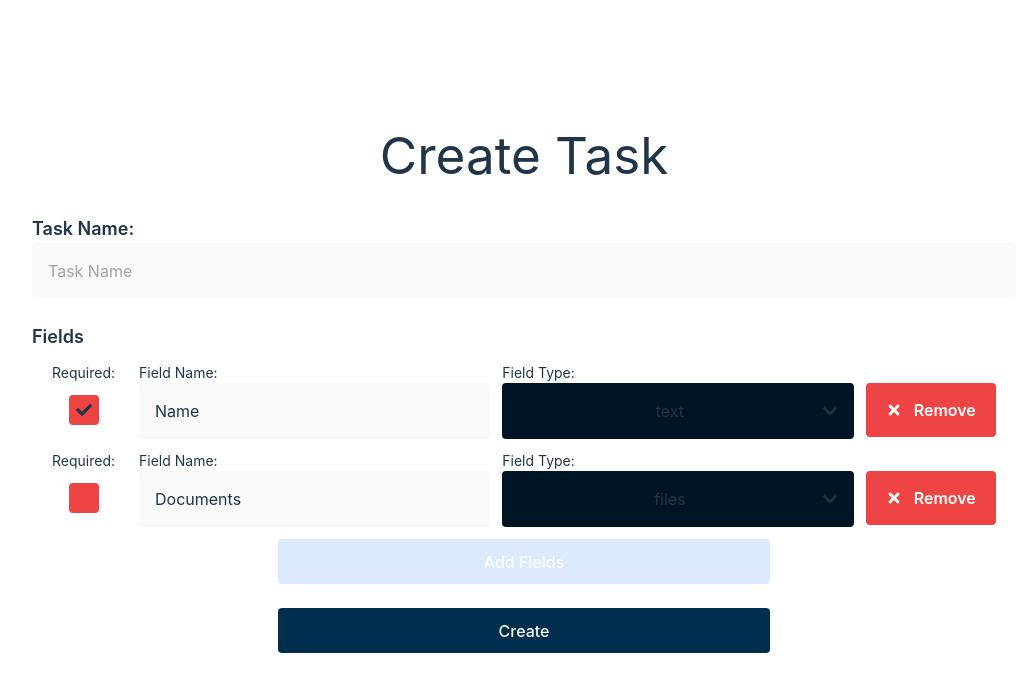
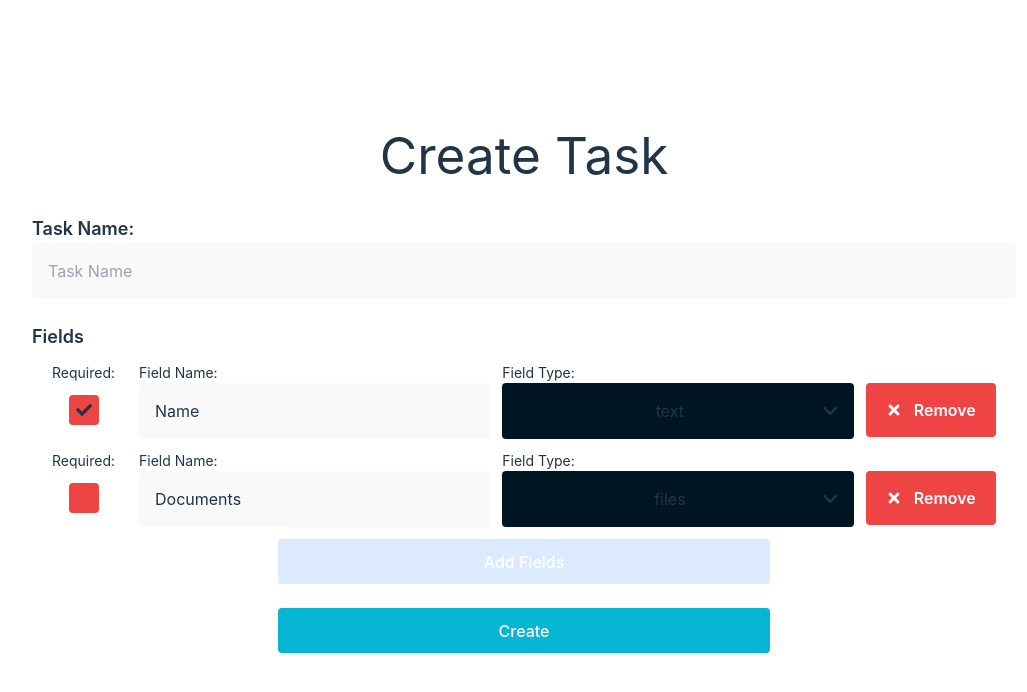
Before and after one commit to ashishthomas2202/data-logger, a React (Vite) app: page /tasks/create in a window 1280 px wide. Shown: the top 692 px of the page, without its empty margins (116-1143 px from the left). Built offline with nearby package versions, Linux system fonts and the light colour scheme.

Commit message:
created alert on form submission

```diff
--- a/src/components/pages/tasks/Create.jsx
+++ b/src/components/pages/tasks/Create.jsx
@@ -12,10 +12,27 @@ export default function CreateTask() {
   useEffect(() => {
     console.log(fields);
   }, [fields]);
+
+  const handleSubmit = (e) => {
+    e.preventDefault();
+    if (fields.length == 0) {
+      alert("Please add at least one field");
+    } else {
+      let data = {
+        task: taskName,
+        fields: fields,
+      };
+      console.log(data);
+    }
+  };
+
   return (
     <div>
       <h1 className="mb-3">Create Task</h1>
-      <form className="w-screen p-5 max-w-5xl flex flex-col gap-y-3">
+      <form
+        onSubmit={handleSubmit}
+        className="w-screen p-5 max-w-5xl flex flex-col gap-y-3"
+      >
         <div className="flex flex-col items-start w-full mb-3 ">
           <label className="text-lg font-semibold" htmlFor="taskname">
             Task Name:{" "}
@@ -26,6 +43,9 @@ export default function CreateTask() {
             name="taskname"
             id="taskname"
             placeholder="Task Name"
+            value={taskName}
+            onChange={(e) => setTaskName(e.target.value)}
+            required
           />
         </div>
         <div className="flex flex-col items-start w-full ">
@@ -68,7 +88,12 @@ export default function CreateTask() {
           Add Fields
         </button>
 
-        <button className="w-full md:w-1/2 self-center">Create</button>
+        <button
+          type="submit"
+          className="w-full md:w-1/2 bg-cyan-500 hover:bg-cyan-400 self-center"
+        >
+          Create
+        </button>
       </form>
     </div>
   );
```
